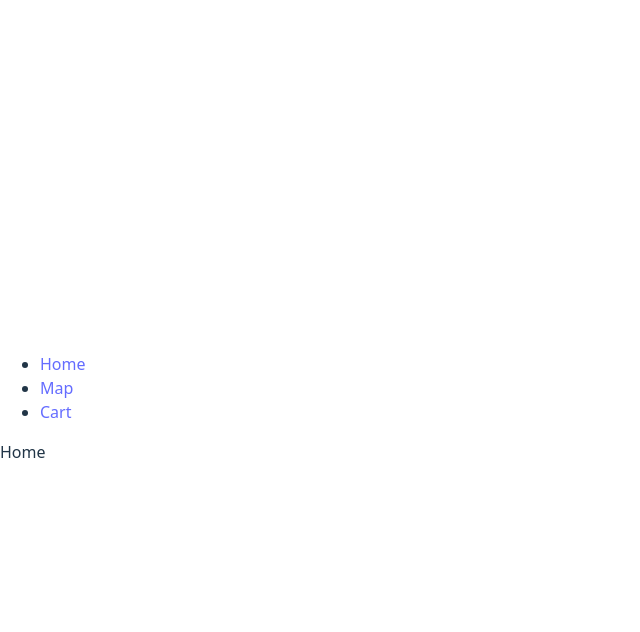
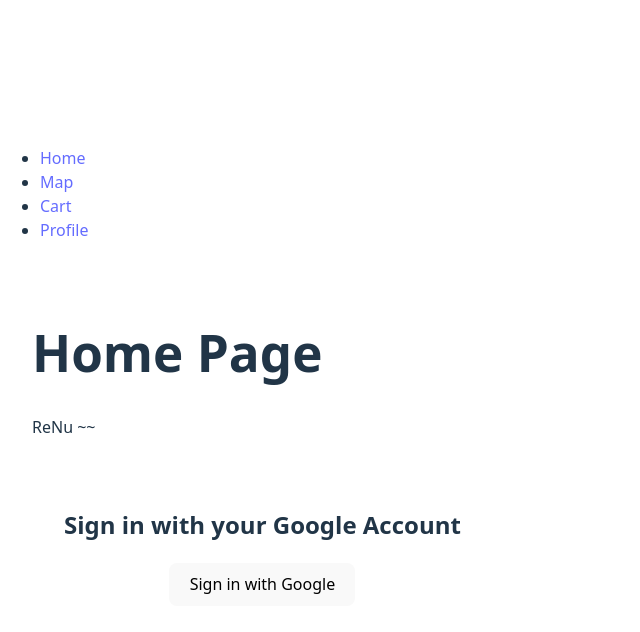
Before and after one commit to EdwardLee14/ReNu, a React (Vite) app in the folder ReNu/: page / in a window 1280 px wide. Shown: the top 632 px of the page, without its empty margins (0-640 px from the left). Built offline with nearby package versions, Linux system fonts and the light colour scheme; no server answers.

Commit message:
user authentication using Firebase

```diff
--- a/ReNu/package.json
+++ b/ReNu/package.json
@@ -14,6 +14,7 @@
     "@tailwindcss/postcss": "^4.0.15",
     "@tailwindcss/vite": "^4.0.15",
     "0g": "^0.4.2",
+    "firebase": "^11.5.0",
     "npm": "^11.2.0",
     "react": "^19.0.0",
     "react-dom": "^19.0.0",
--- a/ReNu/src/App.jsx
+++ b/ReNu/src/App.jsx
@@ -5,6 +5,8 @@ import Layout from "./components/Layout"
 import Home from "./pages/Home"
 import Map from "./pages/Map"
 import Cart from "./pages/Cart"
+import Profile from "./pages/Profile"
+import Login from "./pages/Login"
 
 const App = () => {
   return (
@@ -14,6 +16,8 @@ const App = () => {
           <Route index element={<Home />} />
           <Route path="map" element={<Map />} />
           <Route path="cart" element={<Cart />} />
+          <Route path="profile" element={<Profile />} />
+          <Route path="login" element={<Login />} />
         </Route>
       </Routes>
     </BrowserRouter>
--- a/ReNu/src/components/Layout.jsx
+++ b/ReNu/src/components/Layout.jsx
@@ -14,6 +14,10 @@ const Layout = () => {
           <li>
             <Link to="/cart">Cart</Link>
           </li>
+          <li>
+            <Link to="/profile">Profile</Link>
+          </li>
+
         </ul>
       </nav>
       <Outlet />
--- /dev/null
+++ b/ReNu/src/firebase.js
@@ -0,0 +1,17 @@
+import { initializeApp } from "firebase/app";
+import { getAuth, GoogleAuthProvider } from "firebase/auth";
+
+const firebaseConfig = {
+  apiKey: import.meta.env.VITE_FIREBASE_API_KEY,
+  authDomain: import.meta.env.VITE_FIREBASE_AUTH_DOMAIN,
+  projectId: import.meta.env.VITE_FIREBASE_PROJECT_ID,
+  storageBucket: import.meta.env.VITE_FIREBASE_STORAGE_BUCKET,
+  messagingSenderId: import.meta.env.VITE_FIREBASE_MESSAGING_SENDER_ID,
+  appId: import.meta.env.VITE_FIREBASE_APP_ID,
+};
+
+const app = initializeApp(firebaseConfig);
+const auth = getAuth(app);
+const provider = new GoogleAuthProvider();
+
+export { auth, provider };
--- a/ReNu/src/pages/Home.jsx
+++ b/ReNu/src/pages/Home.jsx
@@ -1,8 +1,16 @@
 import React from 'react'
+import Login from './Login'
 
 const Home = () => {
   return (
-    <div>Home</div>
+    <div>
+      <div style={{ padding: '2rem' }}>
+      <h1>Home Page</h1>
+      <p>ReNu ~~ </p>
+      <Login />
+    </div>
+
+    </div>
   )
 }
 
--- /dev/null
+++ b/ReNu/src/pages/Login.jsx
@@ -0,0 +1,57 @@
+// src/pages/Login.jsx
+import React, { useEffect, useState } from 'react';
+import { signInWithPopup, signOut, onAuthStateChanged } from 'firebase/auth';
+import { auth, provider } from '../firebase';
+
+function Login() {
+  const [user, setUser] = useState(null);
+
+  useEffect(() => {
+    const unsubscribe = onAuthStateChanged(auth, (currentUser) => {
+      setUser(currentUser);
+    });
+
+    return () => unsubscribe();
+  }, []);
+
+  const handleLogin = async () => {
+    try {
+      await signInWithPopup(auth, provider);
+    } catch (error) {
+      console.error("Login failed:", error);
+    }
+  };
+
+  const handleLogout = async () => {
+    try {
+      await signOut(auth);
+    } catch (error) {
+      console.error("Logout failed:", error);
+    }
+  };
+
+  return (
+    <div style={{ padding: "2rem", textAlign: "center" }}>
+      {user ? (
+        <>
+          <h2>👋 Welcome, {user.displayName}!</h2>
+          <img
+            src={user.photoURL}
+            alt="User Profile"
+            width={100}
+            style={{ borderRadius: "50%", margin: "1rem 0" }}
+          />
+          <p>{user.email}</p>
+          <button onClick={handleLogout}>Sign out</button>
+        </>
+      ) : (
+        <>
+          <h2>Sign in with your Google Account</h2>
+          <button onClick={handleLogin}>Sign in with Google</button>
+        </>
+      )}
+    </div>
+  );
+}
+
+export default Login;
--- /dev/null
+++ b/ReNu/src/pages/Profile.jsx
@@ -0,0 +1,9 @@
+import React from 'react'
+
+const Profile = () => {
+    return (
+        <div>Profile</div>
+    )
+}
+
+export default Profile
```
Also changed, not shown: 1 other file (tests, documents, lock files or other folders).
